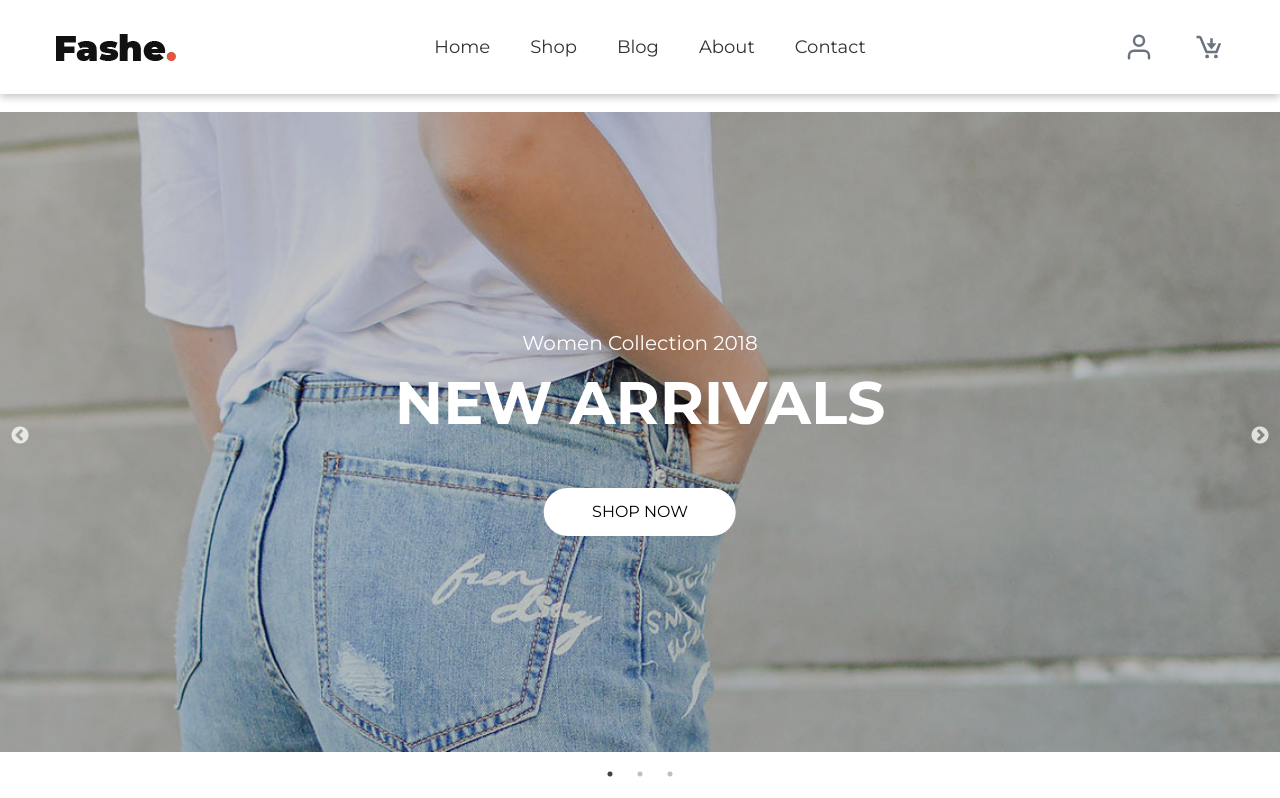
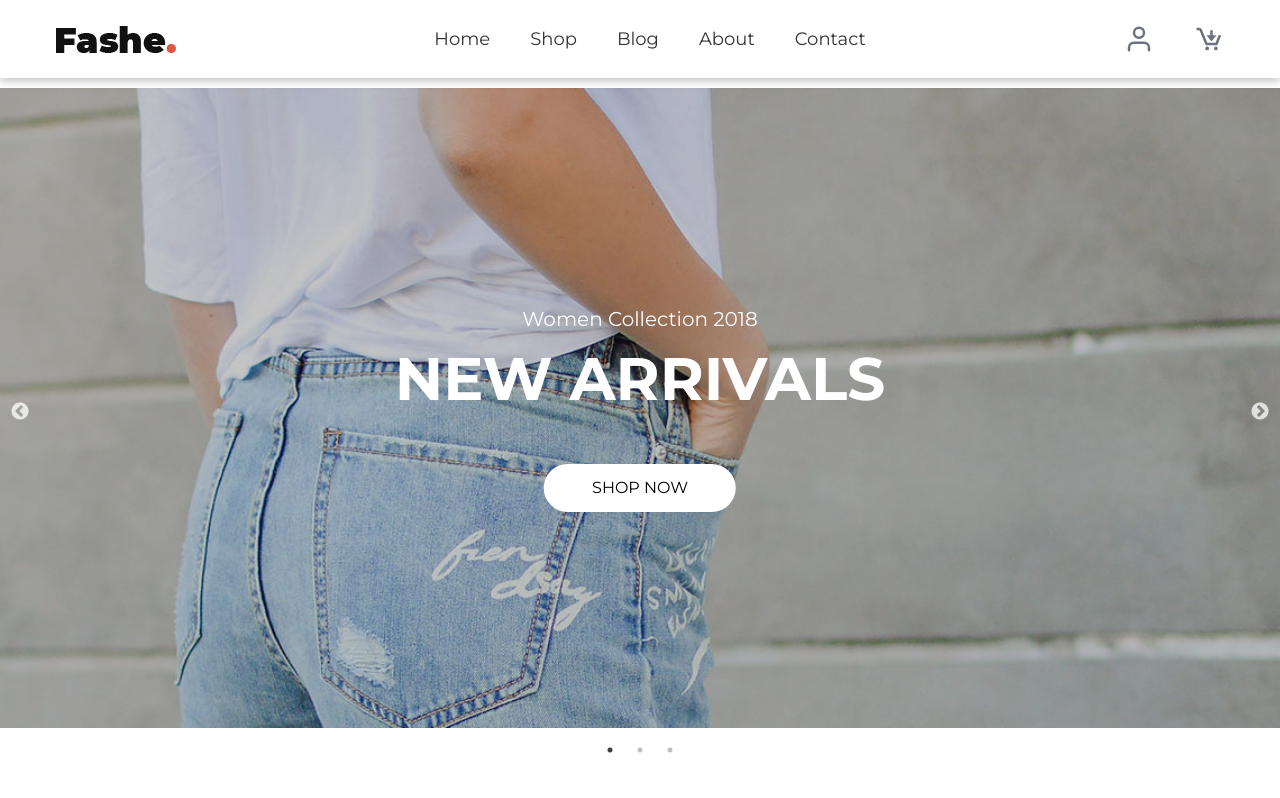
Before and after one commit to imanee11/final-project-react-Imane-El-Ouannnae, a React (Create React App) app: page / in a window 1280 px wide. Shown: the top 798 px of the page. Built offline with nearby package versions, Linux system fonts and the light colour scheme.

Commit message:
change some style

```diff
--- a/src/components/about/aboutHome.jsx
+++ b/src/components/about/aboutHome.jsx
@@ -4,7 +4,7 @@
 const AboutHome = () => {
     return (
         <>
-        <div className='pt-[14vh]'>
+        <div className='pt-[11vh]'>
             {/* first section */}
             <section>
                 <div className='relative'>
--- a/src/components/blog/blogDetail.jsx
+++ b/src/components/blog/blogDetail.jsx
@@ -18,7 +18,7 @@
 
     return (
         <>
-        <div className='pt-[14vh] px-12'>
+        <div className='pt-[11vh] px-12'>
             <div className='pt-10'>
                 <div className='flex gap-2 items-center'>
                     <p onClick={() => {navigate("/")}} className='cursor-pointer text-[12px] text-[#555]'>Home</p>
--- a/src/components/blog/blogPage.jsx
+++ b/src/components/blog/blogPage.jsx
@@ -11,7 +11,7 @@
 
     return (
         <>
-        <div className='pt-[14vh]'>
+        <div className='pt-[11vh]'>
             {/* section 1 */}
             <section>
                 <div className='relative'>
--- a/src/components/contact/contactPage.jsx
+++ b/src/components/contact/contactPage.jsx
@@ -5,7 +5,7 @@
 const ContactPage = () => {
     return (
         <>
-        <div className='pt-[14vh]'>
+        <div className='pt-[11vh]'>
 
             {/* section 1 */}
             <section>
--- a/src/components/home/homePage.jsx
+++ b/src/components/home/homePage.jsx
@@ -59,7 +59,7 @@
         <>
         <div>
             {/* carousel part */}
-            <div className='overflow-hidden h-[100vh] pt-[14vh] '>
+            <div className='overflow-hidden h-[100vh] pt-[11vh] '>
             <Slider {...settings}>
                 <div className='relative'>
                     <img src={images.carousel1} alt="" className='h-[80vh] object-cover ' />
--- a/src/components/shop/productDetail.jsx
+++ b/src/components/shop/productDetail.jsx
@@ -82,7 +82,7 @@
 
     return (
         <>
-        <div className='pt-[14vh] px-12'>
+        <div className='pt-[11vh] px-12'>
             <div className='pt-10'>
                 <div className='flex gap-2 items-center'>
                     <p onClick={() => {navigate("/")}} className='cursor-pointer text-[12px] text-[#555]'>Home</p>
--- a/src/components/shop/shopPage.jsx
+++ b/src/components/shop/shopPage.jsx
@@ -10,7 +10,7 @@
 
     return (
         <>
-        <div className='pt-[14vh]'>
+        <div className='pt-[11vh]'>
             {/* section 1 */}
             <section>
                 <div className='relative'>
--- a/src/layouts/navBar.jsx
+++ b/src/layouts/navBar.jsx
@@ -12,7 +12,7 @@
 
     return (
         <>
-            <nav className='bg-white flex items-center justify-between px-14 py-8 shadow-[rgba(0,_0,_0,_0.24)_0px_3px_8px] fixed right-0 left-0 top-0 z-50 font-sans'>
+            <nav className='bg-white flex items-center justify-between px-14 py-6 shadow-[rgba(0,_0,_0,_0.24)_0px_3px_8px] fixed right-0 left-0 top-0 z-50 font-sans'>
             <input type="checkbox" id='switcher' className='d-none' />
             <label htmlFor="switcher" className='menu-icon' >&#9776;</label>
                 {/* logo div */}
```
